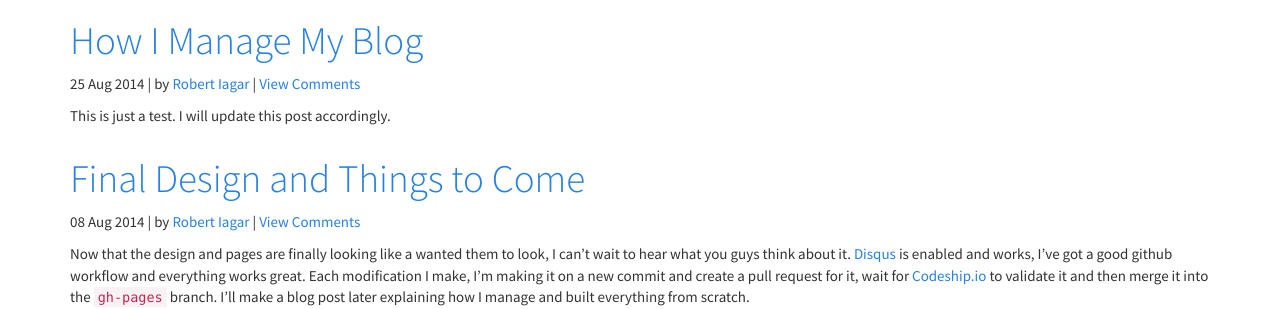
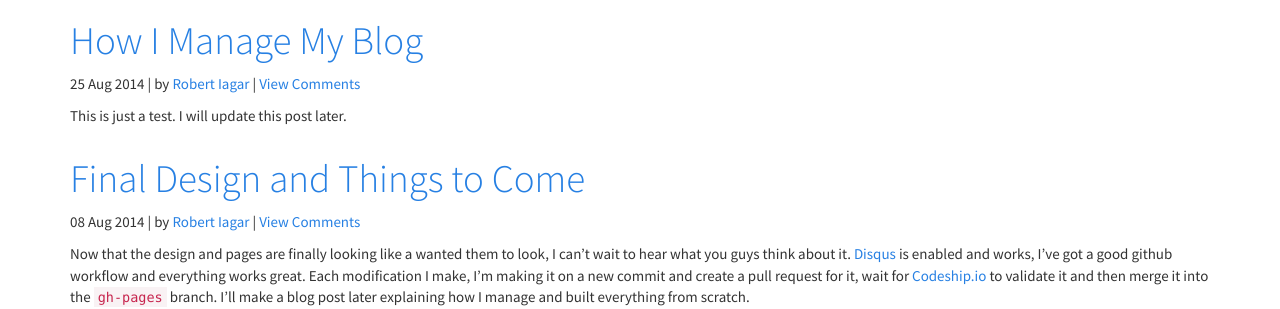
Before and after one commit to robertiagar/robertiagar.com, a Jekyll site: the page built from index.html, in a window 1280 px wide and 900 px high. Shown: the part 331-640 px from the top of the window. Built offline with Jekyll 4.4.1, drawn with Linux system fonts in a browser that asks for light colours; nearby versions of some CDN libraries; the list of posts is cut into pages by our own code; comment, search, counter and statistics services are not loaded.

Commit message:
added new post: How I Manage My Blog

```diff
--- a/_posts/2014-08-25-how-i-manage-my-blog.md
+++ b/_posts/2014-08-25-how-i-manage-my-blog.md
@@ -1,9 +1,9 @@
 ---
 title: "How I Manage My Blog"
 layout: Post
-date: 2014-08-25 11:05:14
+date: 2014-08-25 11:07:33
 category: jekyll
 tags: "jekyll, update, how-to, git, powershell"
 ---
 
-This is just a test. I will update this post accordingly.
+ This is just a test. I will update this post later.
```
